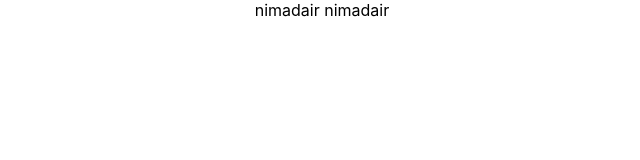
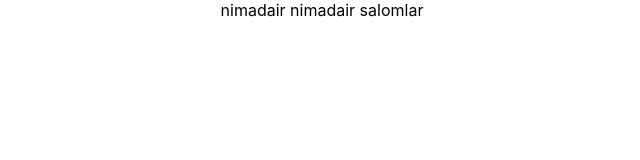
Before and after one commit to Nurillokhon/yana-yangi, a React (Create React App) app: page / in a window 1280 px wide. Shown: the top 160 px of the page, without its empty margins (318-958 px from the left). Built offline with nearby package versions, Linux system fonts and the light colour scheme.

Commit message:
qoshildikuu

```diff
--- a/src/App.js
+++ b/src/App.js
@@ -4,6 +4,7 @@ function App() {
   return (
     <div className="App">
       nimadair nimadair
+      salomlar
     </div>
   );
 }
```
